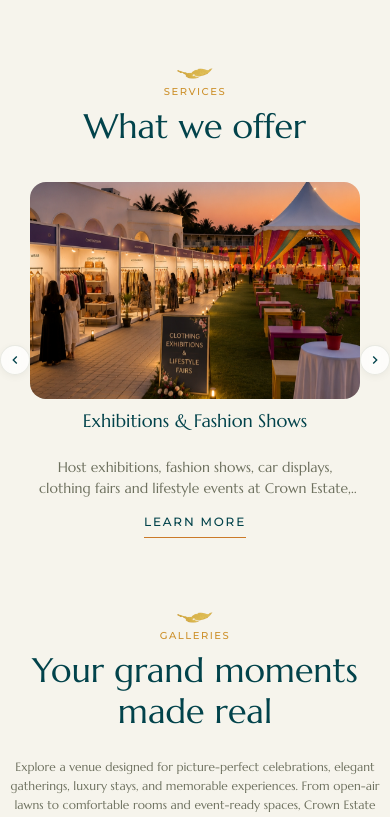
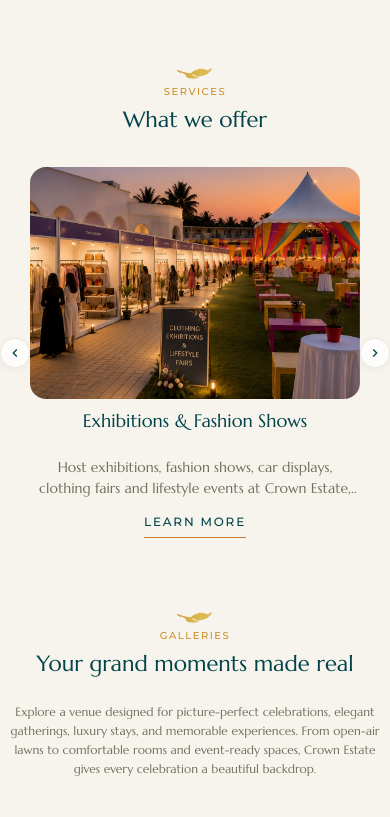
Before and after one commit to vedavyas8688/Crown-Estate, a React (Vite) app: page / in a window 390 px wide. Shown: the part 1507-2324 px from the top of the page. Built offline with nearby package versions, Linux system fonts and the light colour scheme.

Commit message:
new changes

```diff
--- a/src/styles/globals.css
+++ b/src/styles/globals.css
@@ -1119,6 +1119,9 @@ ul.w-commerce-commercecartoptionlist {
   .section-pricing1{
     margin-top: -10px;
   }
+  .heading {
+    font-size: 28px;
+  }
 }
 
 @media (max-width: 479px) {
@@ -1126,6 +1129,9 @@ ul.w-commerce-commercecartoptionlist {
     margin-top: -80px;
   }
   .section-pricing1 {
-    margin-top: -30px;
+    margin-top: -25px;
+  }
+  .heading {
+    font-size: 22px;
   }
 }
```
